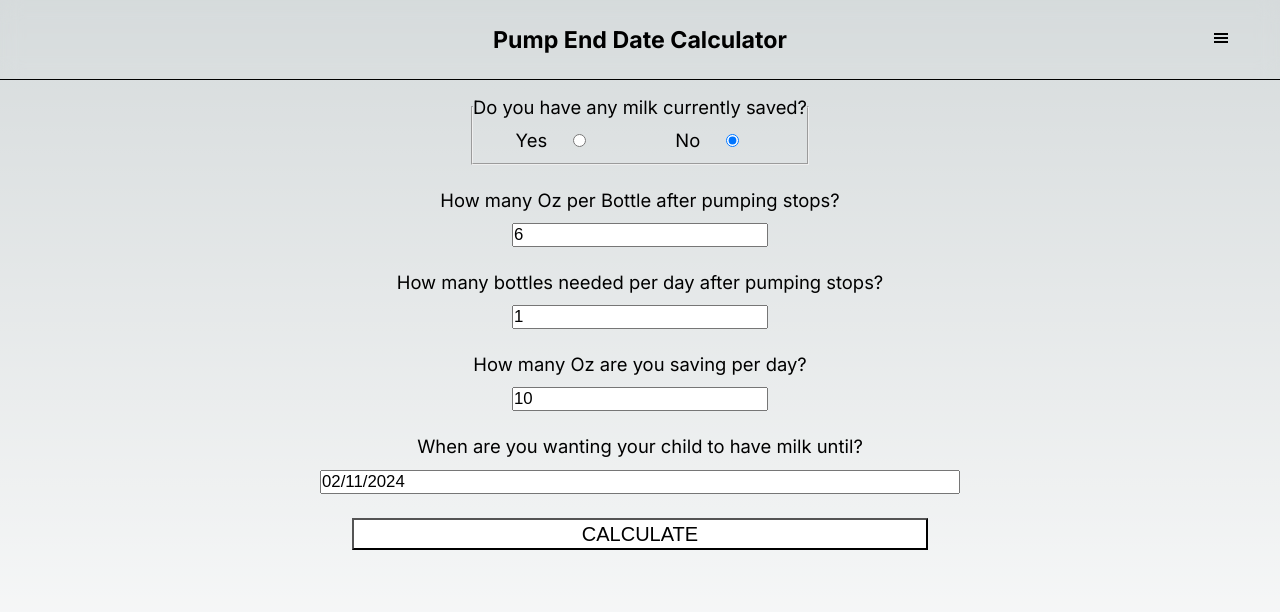
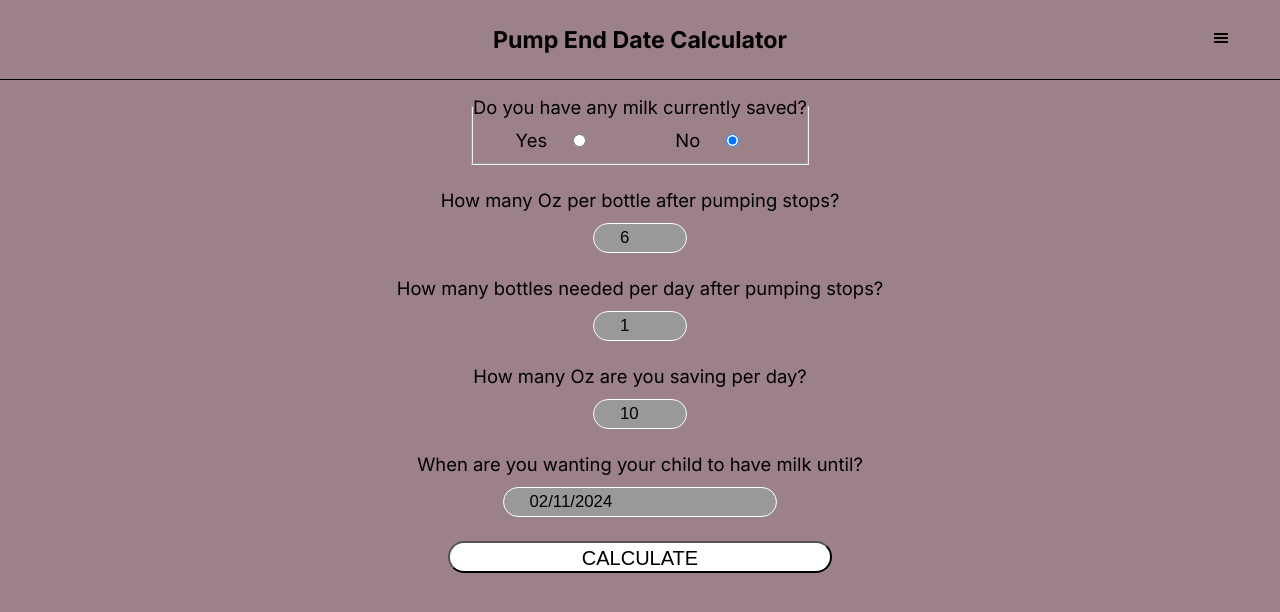
Before and after one commit to khintz34/milk-bottle-storage, a Next.js app: page / in a window 1280 px wide. Shown: the top 612 px of the page. Built offline with nearby package versions, Linux system fonts and the light colour scheme.

Commit message:
new color

```diff
--- a/src/app/FAQ/page.module.css
+++ b/src/app/FAQ/page.module.css
@@ -4,4 +4,5 @@
   align-items: center;
   min-height: 88vh;
   margin-top: 12vh;
+  background-color: var(--primary-background);
 }
--- a/src/app/Resources/page.module.css
+++ b/src/app/Resources/page.module.css
@@ -3,4 +3,5 @@
   flex-direction: column;
   align-items: center;
   margin-top: 12vh;
+  background-color: var(--primary-background);
 }
--- a/src/app/globals.css
+++ b/src/app/globals.css
@@ -1,9 +1,10 @@
 :root {
+  --primary-background: #9d8189;
   --max-width: 1100px;
   --border-radius: 12px;
-  --font-mono: ui-monospace, Menlo, Monaco, 'Cascadia Mono', 'Segoe UI Mono',
-    'Roboto Mono', 'Oxygen Mono', 'Ubuntu Monospace', 'Source Code Pro',
-    'Fira Mono', 'Droid Sans Mono', 'Courier New', monospace;
+  --font-mono: ui-monospace, Menlo, Monaco, "Cascadia Mono", "Segoe UI Mono",
+    "Roboto Mono", "Oxygen Mono", "Ubuntu Monospace", "Source Code Pro",
+    "Fira Mono", "Droid Sans Mono", "Courier New", monospace;
 
   --foreground-rgb: 0, 0, 0;
   --background-start-rgb: 214, 219, 220;
@@ -77,6 +78,7 @@
   box-sizing: border-box;
   padding: 0;
   margin: 0;
+  background-color: var(--primary-background);
 }
 
 html,
--- a/src/app/page.js
+++ b/src/app/page.js
@@ -128,7 +128,7 @@ export default function Home() {
                   setCountOfBricks(Number(e.target.value));
                   setShowCalcs(`${styles.hide}`);
                 }}
-                className={styles.formInputNum}
+                className={`${styles.formInputNum} ${styles.inputBasic}`}
               />
             </div>
             <div className={styles.formQuestion}>
@@ -141,7 +141,7 @@ export default function Home() {
                   setOzPerBrick(Number(e.target.value));
                   setShowCalcs(`${styles.hide}`);
                 }}
-                className={styles.formInputNum}
+                className={`${styles.formInputNum} ${styles.inputBasic}`}
               />
             </div>
           </div>
@@ -151,7 +151,7 @@ export default function Home() {
 
         <div className={styles.formQuestion}>
           <label htmlFor="ozPerBottle">
-            How many Oz per Bottle after pumping stops?
+            How many Oz per bottle after pumping stops?
           </label>
           <input
             id="ozPerBottle"
@@ -161,7 +161,7 @@ export default function Home() {
               setOzPerBottle(Number(e.target.value));
               setShowCalcs(`${styles.hide}`);
             }}
-            className={styles.formInputNum}
+            className={`${styles.formInputNum} ${styles.inputBasic}`}
           />
         </div>
         <div className={styles.formQuestion}>
@@ -176,7 +176,7 @@ export default function Home() {
               setBottlesPerDay(Number(e.target.value));
               setShowCalcs(`${styles.hide}`);
             }}
-            className={styles.formInputNum}
+            className={`${styles.formInputNum} ${styles.inputBasic}`}
           />
         </div>
 
@@ -192,7 +192,7 @@ export default function Home() {
               setOzSavedPerDay(Number(e.target.value));
               setShowCalcs(`${styles.hide}`);
             }}
-            className={styles.formInputNum}
+            className={`${styles.formInputNum} ${styles.inputBasic}`}
           />
         </div>
         <div className={styles.formQuestion}>
@@ -205,7 +205,7 @@ export default function Home() {
               setMilkEndDate(date);
               setShowCalcs(`${styles.hide}`);
             }}
-            className={styles.formInputCal}
+            className={`${styles.formInputCal} ${styles.inputBasic}`}
           />
         </div>
 
--- a/src/app/page.module.css
+++ b/src/app/page.module.css
@@ -3,11 +3,17 @@
   flex-direction: column;
   align-items: center;
   min-height: 100vh;
+  background-color: var(--primary-background);
 }
 
 .formMain {
   margin-top: 12vh;
   padding-bottom: 5vh;
+  width: 80vw;
+  display: flex;
+  flex-direction: column;
+  justify-content: center;
+  align-items: center;
 }
 
 .formQuestion {
@@ -23,8 +29,7 @@
 }
 
 .formInputNum {
-  width: 20vw;
-  font-size: 2.1vh;
+  width: 10ch;
 }
 
 .formInputRadio {
@@ -32,7 +37,14 @@
 }
 
 .formInputCal {
-  width: 50vw;
+  min-width: 20vw;
+}
+
+.inputBasic {
+  border-radius: 20px;
+  border: 1px solid white;
+  padding: 0.5vh 2vw;
+  background-color: #999;
   font-size: 2.1vh;
 }
 
@@ -47,11 +59,13 @@
 }
 
 .formBtn {
-  width: 45vw;
+  min-width: 30vw;
   color: black;
   background-color: white;
   height: 4vh;
   font-size: 2.5vh;
+  border-radius: 20px;
+  padding: 0.5vh 2vw;
 }
 
 .formEnd {
@@ -71,3 +85,9 @@
   justify-content: center;
   align-items: center;
 }
+
+@media (max-width: 600px) {
+  .formBtn {
+    padding: 0.5vh 4vw;
+  }
+}
--- a/src/components/header.js
+++ b/src/components/header.js
@@ -49,7 +49,11 @@ const Header = () => {
             navbarStatus === true ? `${styles.showMenu}` : `${styles.hideNav}`
           }`}
         >
-          <Link href={"/"} className=" whiteFont">
+          <Link
+            href={"/"}
+            className="whiteFont"
+            style={{ backgroundColor: "white" }}
+          >
             <li
               className={`${styles.headerBtn} ${styles.menuItem}`}
               onClick={closeMenu}
@@ -57,7 +61,11 @@ const Header = () => {
               Calculator
             </li>
           </Link>
-          <Link href={"/FAQ"} className=" whiteFont">
+          <Link
+            href={"/FAQ"}
+            className=" whiteFont"
+            style={{ backgroundColor: "white" }}
+          >
             <li
               className={`${styles.headerBtn} ${styles.menuItem}`}
               onClick={closeMenu}
@@ -65,7 +73,11 @@ const Header = () => {
               FAQs
             </li>
           </Link>
-          <Link className=" whiteFont" href={"/Resources"}>
+          <Link
+            className=" whiteFont"
+            href={"/Resources"}
+            style={{ backgroundColor: "white" }}
+          >
             <li
               className={`${styles.headerBtn} ${styles.menuItem}`}
               onClick={closeMenu}
--- a/src/styles/FaqLayout.module.css
+++ b/src/styles/FaqLayout.module.css
@@ -3,6 +3,7 @@
   flex-direction: column;
   align-items: center;
   margin: 0vh 3vw 5vh 3vw;
+  background-color: var(--primary-background);
 }
 
 .question {
--- a/src/styles/Header.module.css
+++ b/src/styles/Header.module.css
@@ -1,5 +1,5 @@
 .header {
-  border-bottom: 1px solid;
+  border-bottom: 1px solid black;
   width: 100vw;
   max-width: 100vw;
   height: 10vh;
@@ -11,6 +11,7 @@
   display: flex;
   justify-content: center;
   align-items: center;
+  background-color: var(--primary-background);
 }
 
 .headerSize {
@@ -38,6 +39,8 @@
 
 .whiteFont {
   color: white;
+  background-color: white;
+  text-decoration: none;
 }
 
 .whiteOutline {
@@ -92,14 +95,14 @@
   align-items: center;
   padding: 2vh;
   font-size: 3vh;
-  margin-bottom: 2vh;
+  /* margin-bottom: 2vh; */
   color: white;
   background-color: #999;
   font-weight: 700;
 }
 
 .menuItem:hover {
-  background-color: black;
+  background-color: #748cab;
   color: white;
   transform: scale(1.1);
 }
@@ -137,8 +140,3 @@
   background-color: var(--forest-color);
   color: white;
 }
-
-.whiteFont {
-  color: white;
-  text-decoration: none;
-}
--- a/src/styles/Resources.module.css
+++ b/src/styles/Resources.module.css
@@ -7,6 +7,7 @@
   margin-bottom: 5vh;
   padding: 0 3vw;
   text-align: center;
+  background-color: var(--primary-background);
 }
 
 .h3 {
```
